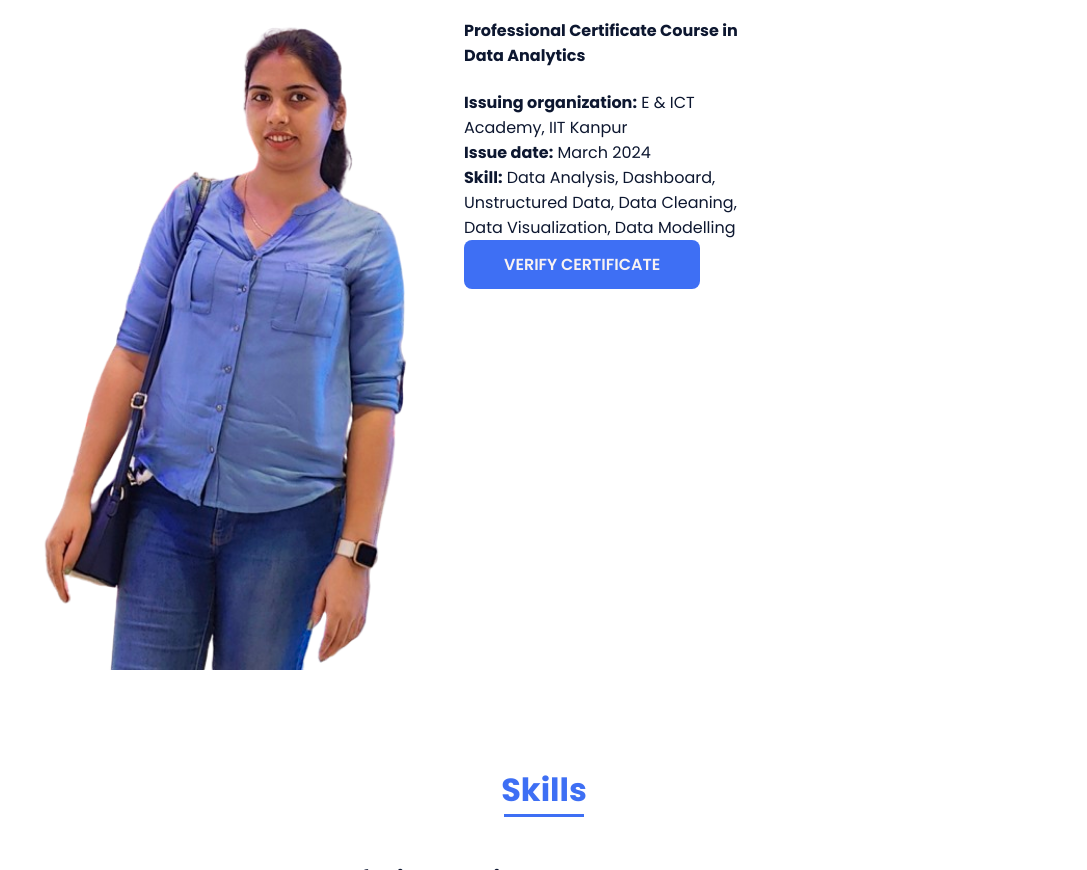
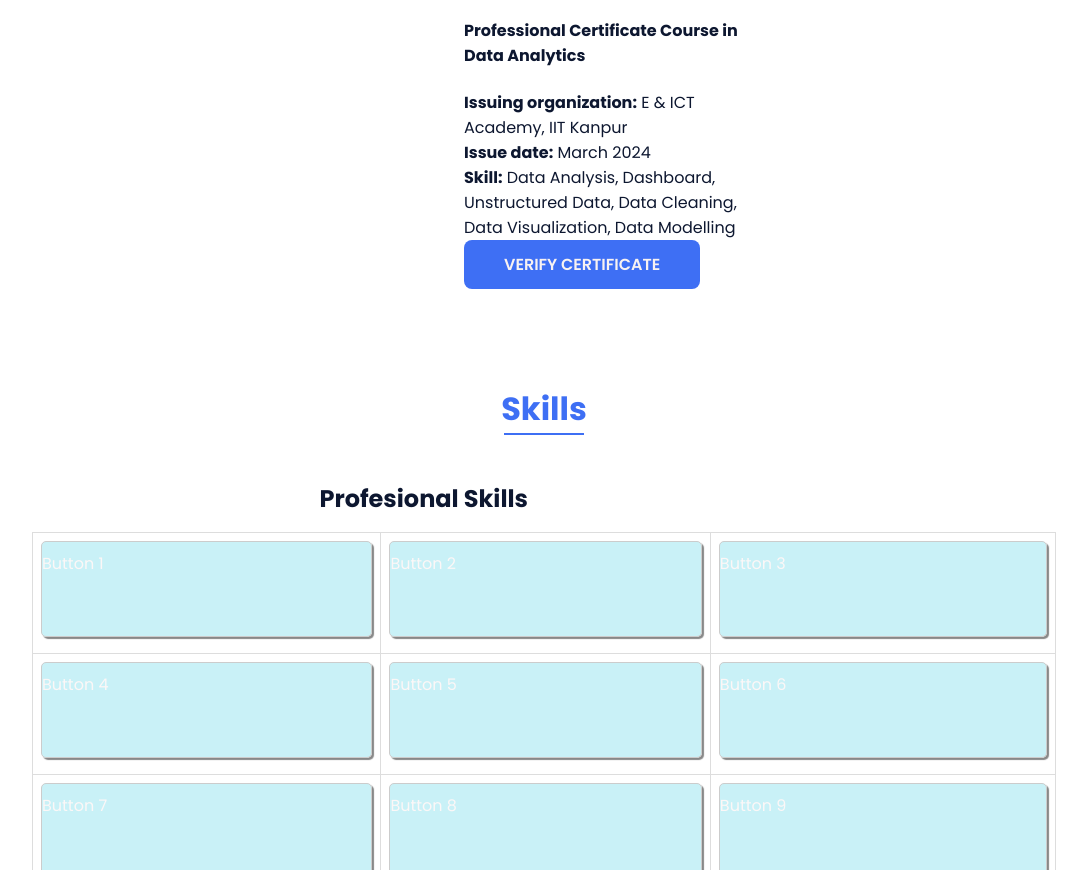
Before and after one commit to Garima1512/my-portfolio-, a plain HTML site: page index.html in a window 1280 px wide. Shown: the part 1265-2135 px from the top of the page, without its empty margins (96-1183 px from the left). Drawn offline with nearby package versions, Linux system fonts and the light colour scheme.

Commit message:
Update index.html

```diff
--- a/index.html
+++ b/index.html
@@ -84,7 +84,7 @@
                         <!-- <img src="./Images/Main_Certificate.jpg" title="Data Analyst Main Certification Garim Kumari"> -->
                     </a>
                      <div class="container">
-                        <img src="Garima_RemovedBG.jpg" alt="">
+                        <img src="" alt="">
                     </div>
                     <div>
                         <h4 class="about__text">Professional Certificate Course in Data Analytics</h4>
```
